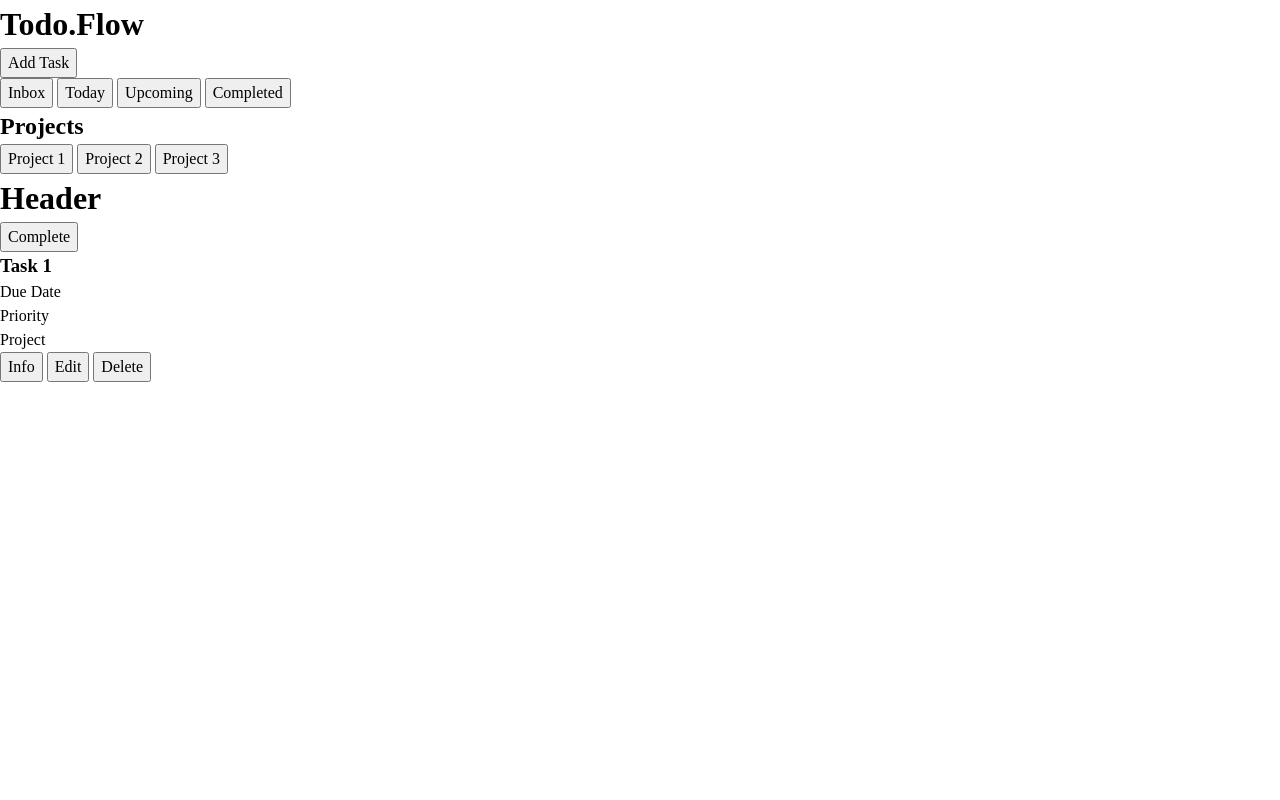
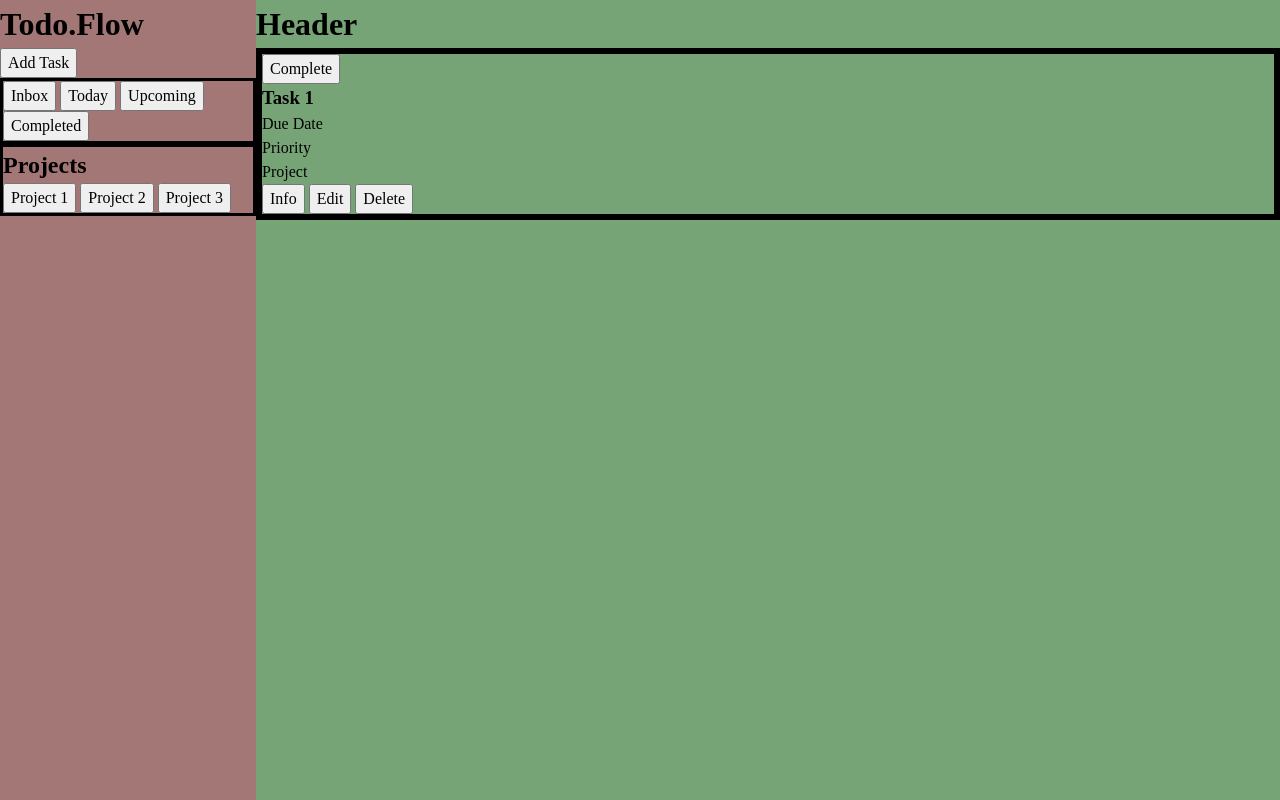
Before and after one commit to Wadey56/todo-list, a website built with webpack: page src/template.html in a window 1280 px wide. Built offline with nearby package versions, Linux system fonts and the light colour scheme.

Commit message:
Apply grid display and setup main / sidebar

```diff
--- a/src/globalStyles.css
+++ b/src/globalStyles.css
@@ -38,3 +38,35 @@ p {
 h1, h2, h3, h4, h5, h6 {
   text-wrap: balance;
 }
+
+/* custom */
+
+/* sidebar */
+
+body {
+    display: grid;
+    grid-template-columns: 1fr 4fr;
+    height: 100vh;
+}
+
+#sidebar {
+  background-color: #a47777;
+}
+
+#task-filter, #projects {
+  border: 3px solid black;
+}
+
+/* main */
+
+#main {
+  background-color: #77a477;
+}
+
+#task-list {
+  border: 3px solid black;
+}
+
+#task-example {
+  border: 3px solid black;
+}
```
